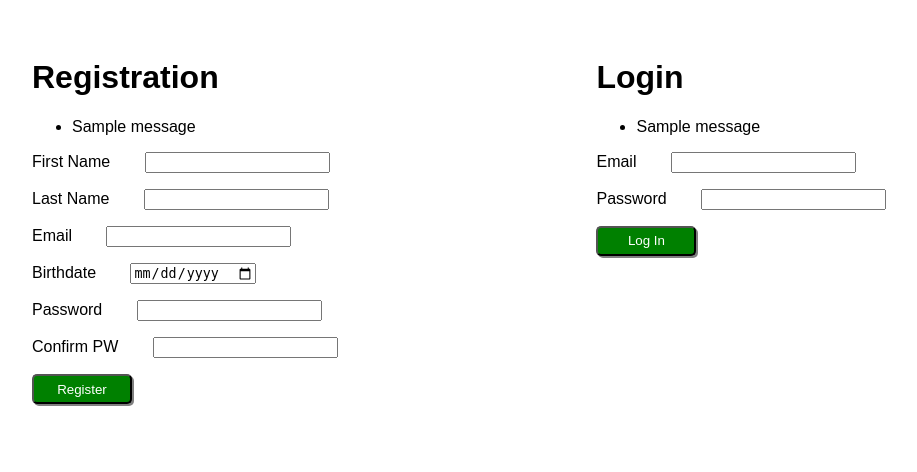
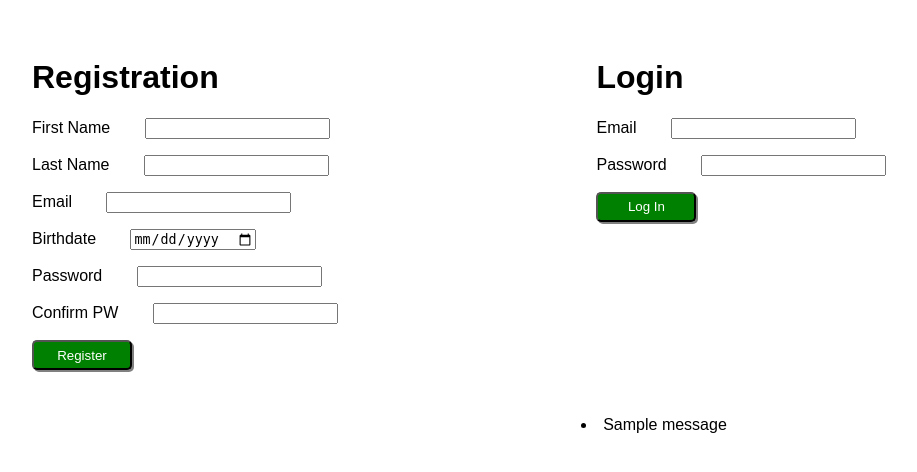
Before and after one commit to dcrawford027/login_and_registration, a Django app: page / in a window 1280 px wide. Shown: the top 472 px of the page, without its empty margins (6-923 px from the left). Run offline with Django 3.2, Linux system fonts and the light colour scheme; tables that the repository leaves empty hold one stand-in row (values such as "Sample post"); one stand-in notice (Sample message) is shown.

Commit message:
refactored some validations and put only one error list on template

```diff
--- a/login_app/static/css/style.css
+++ b/login_app/static/css/style.css
@@ -34,3 +34,11 @@ button {
 .error {
     color: red;
 }
+
+.error-display {
+    text-align: center;
+}
+
+.error-display ul {
+    list-style-position: inside;
+}
--- a/login_app/templates/index.html
+++ b/login_app/templates/index.html
@@ -10,13 +10,6 @@
 <body>
     <div class="form-container">
         <h1>Registration</h1>
-        {% if messages %}
-        <ul class="messages">
-            {% for message in messages %}
-                <li {% if message.tags %} class="{{ message.tags }}"{% endif %}>{{ message }}</li>
-            {% endfor %}
-        </ul>
-        {% endif %}
         <form action="/register" method="POST">
             {% csrf_token %}
             <p>
@@ -48,13 +41,6 @@
     </div>
     <div class="form-container">
         <h1>Login</h1>
-        {% if messages %}
-        <ul class="messages">
-            {% for message in messages %}
-            <li {% if message.tags %} class="{{ message.tags }}"{% endif %}>{{ message }}</li>
-            {% endfor %}
-        </ul>
-        {% endif %}
         <form action="/login" method="POST">
             {% csrf_token %}
             <p>
@@ -68,5 +54,14 @@
             <button type="submit">Log In</button>
         </form>
     </div>
+    <div class="error-display">
+        {% if messages %}
+        <ul class="messages">
+            {% for message in messages %}
+                <li {% if message.tags %} class="{{ message.tags }}"{% endif %}>{{ message }}</li>
+            {% endfor %}
+        </ul>
+        {% endif %}
+    </div>
 </body>
 </html>
```
Also changed, not shown: login_app/models.py (+4 -4 lines).
